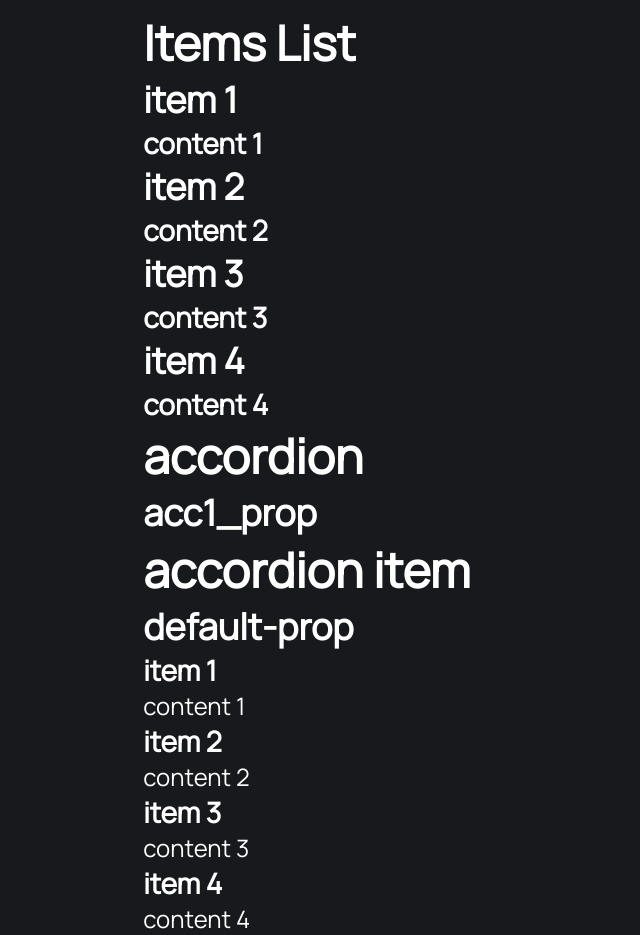
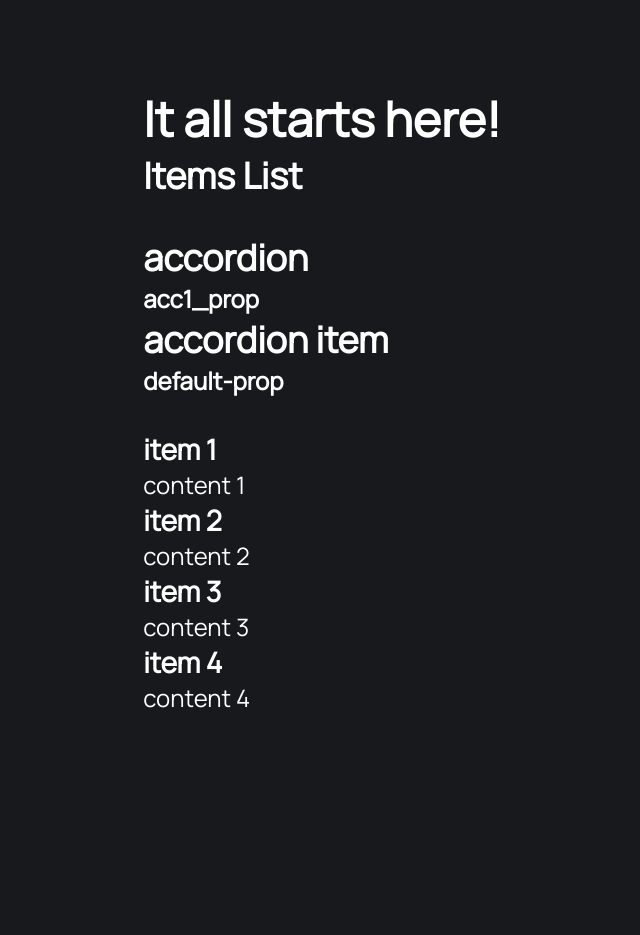
Before and after one commit to evariste1963/joc_CompLib_Accordian, a SvelteKit app: page / in a window 1280 px wide. Shown: the whole page, without its empty margins (318-958 px from the left). After the commit the page ends 800 px from the top, so only its background shows below. Built offline with nearby package versions, Linux system fonts and the light colour scheme.

Commit message:
re-styling main page

```diff
--- a/src/app.css
+++ b/src/app.css
@@ -9,8 +9,6 @@
 html, body {
     height: 100%;
     margin: 0;
-    top:0;
-    margin-top: 20px;
     padding: 0;
     box-sizing: border-box;
 }
--- a/src/lib/components/accordion/accordion-item.svelte
+++ b/src/lib/components/accordion/accordion-item.svelte
@@ -1,24 +1,16 @@
 <script>
 	export let prop = 'default-prop';
 
-	export let items
-
+	export let items;
 </script>
 
-<h1>accordion item</h1>
-<h2>{prop}</h2>
-
-
+<h2>accordion item</h2>
+<h4>{prop}</h4>
+<br />
 {#each items as item}
-
-<h3>{item.title}</h3>
-<p>{item.content}</p>
-
+	<h3>{item.title}</h3>
+	<p>{item.content}</p>
 {/each}
 
-
-
 <style>
-
-
 </style>
--- a/src/lib/components/accordion/accordion.svelte
+++ b/src/lib/components/accordion/accordion.svelte
@@ -2,5 +2,5 @@
 	export let prop = 'default-prop';
 </script>
 
-<h1>accordion</h1>
-<h2>{prop}</h2>
+<h2>accordion</h2>
+<h4>{prop}</h4>
--- a/src/routes/+page.svelte
+++ b/src/routes/+page.svelte
@@ -2,20 +2,22 @@
 	import { Accordion, AccordionItem } from '../lib/components/accordion/accordion';
 
 	export let data;
-	let {items} = data
-
+	let { items } = data;
 </script>
 
 <h1>It all starts here!</h1>
 
 <div class="home-page">
-	<h1>Items List</h1>
+	<h2>Items List</h2>
+	<br />
 
+	<!--
 	{#each items as item}
 		<h2>{item.title}</h2>
 		<h3>{item.content}</h3>
 	{/each}
+	-->
 </div>
 
 <Accordion prop="acc1_prop" />
-<AccordionItem {items}/>
+<AccordionItem {items} />
```
